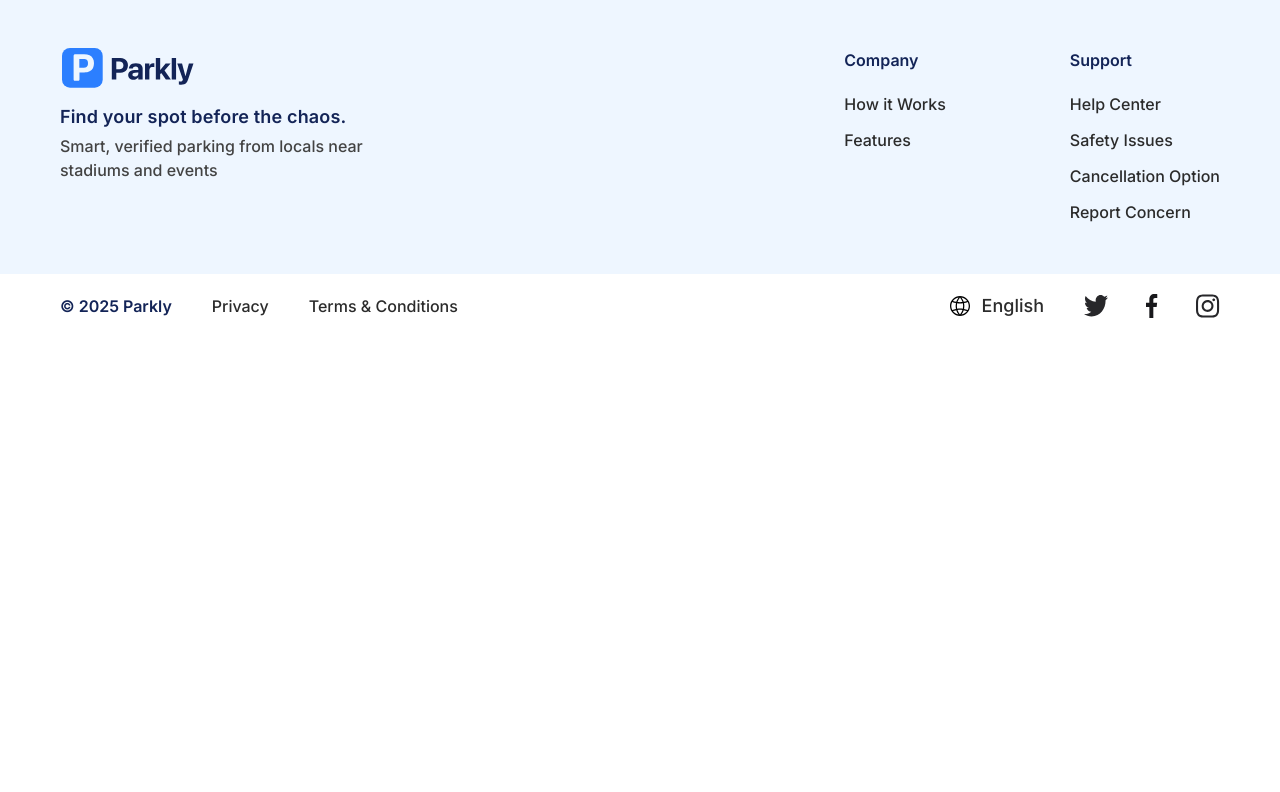
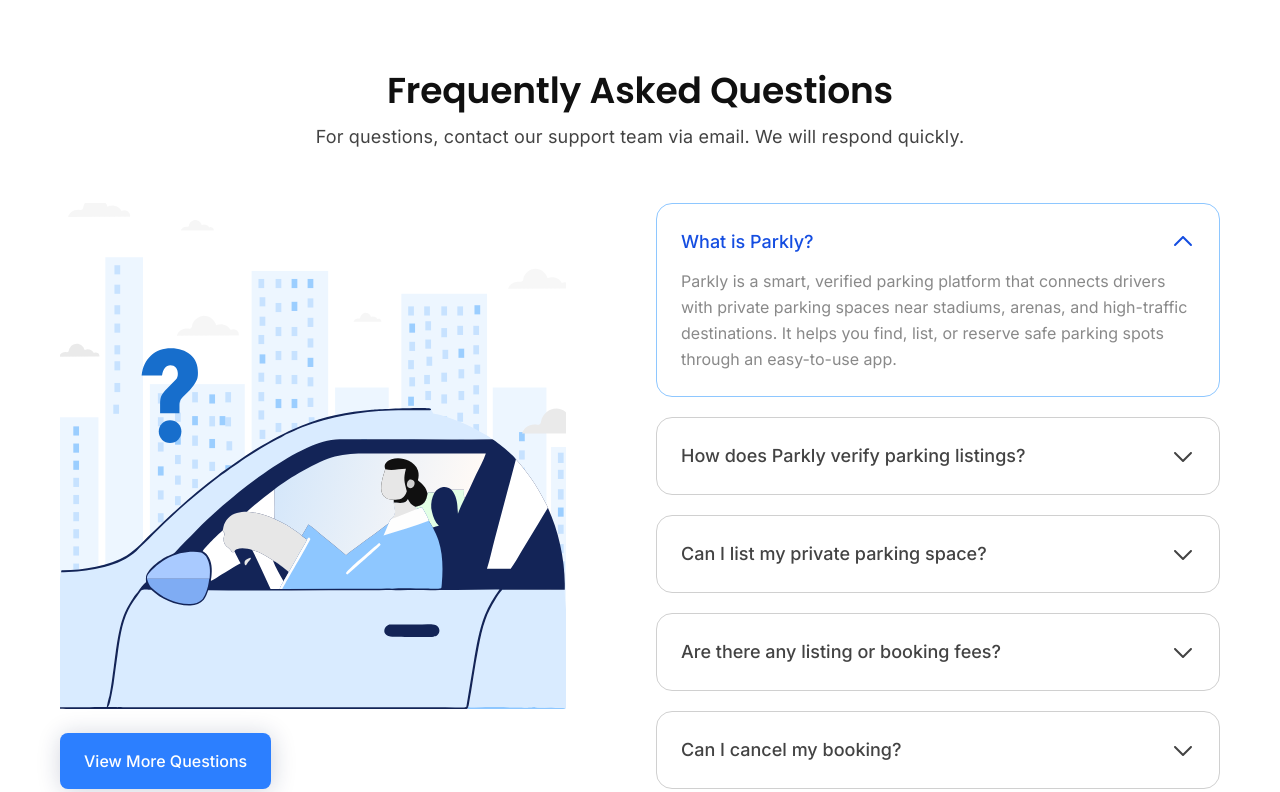
Before and after one commit to avinash-oodles/parkly, a Next.js app: page / in a window 1280 px wide. Shown: the part 3228-4020 px from the top of the page. Before the commit the page ends 3566 px from the top, so only its background shows below. Built offline with nearby package versions, Linux system fonts and the light colour scheme.

Commit message:
stable faq section

```diff
--- a/src/app/page.tsx
+++ b/src/app/page.tsx
@@ -42,6 +42,8 @@
 import Up from "@/assets/images/MobileUp.png"
 import Down from "@/assets/images/mobileDown.png"
 import Link from "next/link";
+import FaqCar from "@/assets/svgs/FaqCar";
+import FaqList from "@/components/molecules/Faq/FaqList";
 
 export default function Home() {
   const isMd = useMediaQuery('(min-width: 768px)');
@@ -133,6 +135,12 @@
       chipIconBg: true,
     },
   ];
+  const [showAll, setShowAll] = useState(false);
+  const initialCount = 5;
+   // Toggle function
+    const handleToggleFaqs = () => {
+        setShowAll(prev => !prev);
+    };
 
   return (
     <>
@@ -474,7 +482,6 @@
 
       {/* get the app */}
       <section className=" bg-[#000C29] overflow-hidden  min-h-[542px] flex">
-
         <Container className="flex items-center">
           <div className="flex md:gap-20">
             <div className="flex flex-col gap-10 justify-center ">
@@ -510,7 +517,7 @@
               </div>
             </div>
             <div className="flex gap-10">
-              <div className="flex justify-end relative w-full h-full  min-w-[285px] mt-[90px] ">
+              <div className="flex justify-end relative w-full h-full  min-w-[285px] mt-[62px] ">
                 <Image
                   src={Up}
                   alt="Mobile"
@@ -536,6 +543,50 @@
         </Container>
       </section>
 
+      <section id="faq-view">
+        <Container>
+          <div className="flex flex-col gap-8 md:gap-[50px] items-center py-8 md:py-[70px] ">
+            <div className="flex flex-col gap-1 md:gap-2 items-center">
+              <Typography variant="h2" weight={600} lineHeight={isMd ? 45 : 36} className="text-black-900">
+                Frequently Asked Questions
+              </Typography>
+              <Typography variant="body" lineHeight={isMd ? 32 : 22} letterSpacing={0.01} weight={400} className="text-black-700 text-center">
+                For questions, contact our support team via email. We will respond quickly.
+              </Typography>
+            </div>
+            <div className="flex gap-5 xl:gap-[90px] items-start h-full w-full ">
+              <div className="hidden md:flex flex-col gap-6 w-[80%]">
+                <FaqCar />
+                <div className="">
+                  <Button
+                    text={showAll ? "View Less" : "View More Questions"}
+                    variant="lg"
+                    bg="#2C7FFF"
+                    color="#FFFFFF"
+                    hoverBg="#101010"
+                    boxShadow="1px 2px 24px 0px #13245733"
+                    onClick={handleToggleFaqs}
+                  />
+                </div>
+              </div>
+              <div className="flex flex-col gap-6 max-w-[564px] ">
+                <FaqList showCount={showAll ? undefined : initialCount} />
+                <div className="flex justify-center md:hidden">
+                  <Button
+                    text={showAll ? "View Less" : "View More Questions"}
+                    variant="lg"
+                    bg="#2C7FFF"
+                    color="#FFFFFF"
+                    hoverBg="#101010"
+                    boxShadow="1px 2px 24px 0px #13245733"
+                    onClick={handleToggleFaqs}
+                  />
+                </div>
+              </div>
+            </div>
+          </div>
+        </Container>
+      </section>
     </>
   );
 }
```
